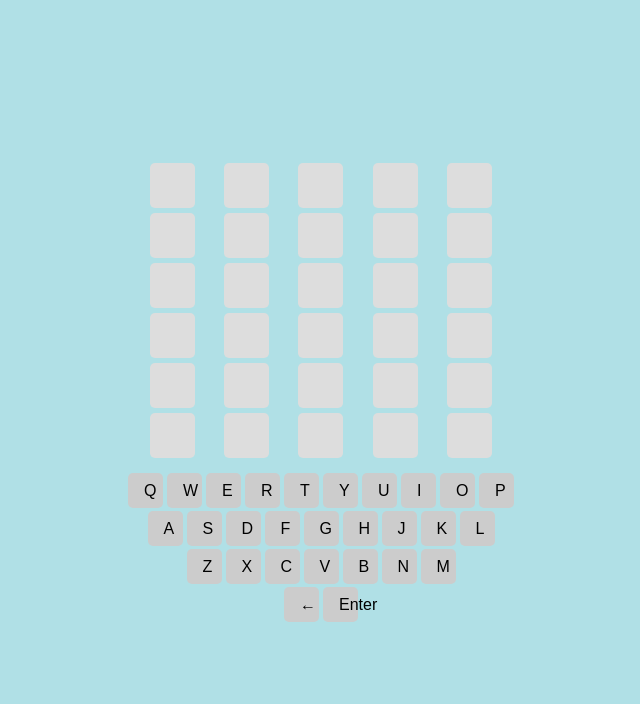
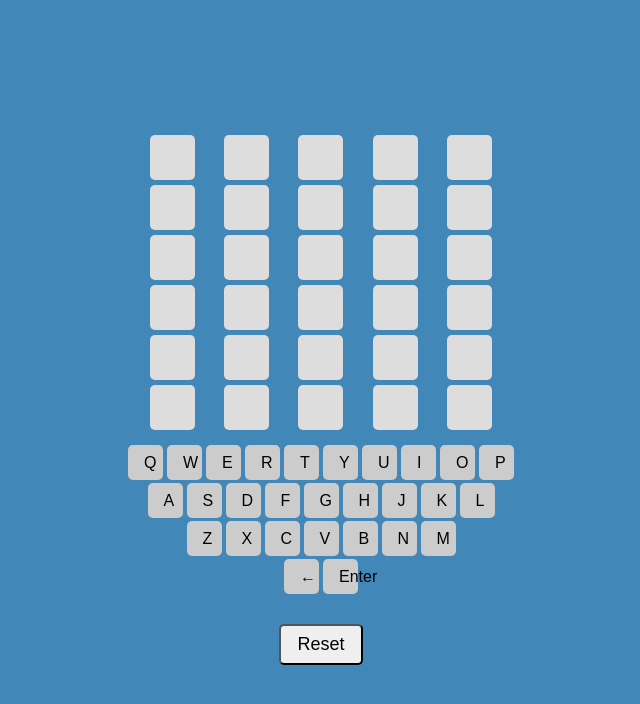
Before and after one commit to Lindseyt75/Wordle, a React (Vite) app: page / in a window 1280 px wide. Shown: the top 704 px of the page, without its empty margins (119-759 px from the left). Built offline with nearby package versions, Linux system fonts and the light colour scheme.

Commit message:
updated colors and added a reset button

```diff
--- a/src/app.jsx
+++ b/src/app.jsx
@@ -10,10 +10,11 @@ function getRandomWord() {
 }
 
 const WordleGame = () => {
-  const [wordleWord] = useState(getRandomWord());
+  const [wordleWord, setWordleWord] = useState(getRandomWord());
   const [currentGuess, setCurrentGuess] = useState("");  // Track the current guess
   const [attempts, setAttempts] = useState(0);  // Track the number of attempts
   const [board, setBoard] = useState(Array(6).fill(Array(5).fill('')));  // Board to hold guesses
+  const [resultBoard, setResultBoard] = useState(Array(6).fill(Array(5).fill('')));  // Board to hold results
   const [keyboardColors, setKeyboardColors] = useState({});  // Track keyboard colors
   const [message, setMessage] = useState("");  // Message for win/loss
 
@@ -43,12 +44,12 @@ const WordleGame = () => {
 
     // Update the board with the results
     const newBoard = [...board];
-    newBoard[attempts] = result.map((color) => {
-      if (color === GREEN) return 'green';
-      if (color === YELLOW) return 'yellow';
-      return 'gray'; // GRAY for incorrect letters
-    });
+    newBoard[attempts] = currentGuess.split('');
     setBoard(newBoard);
+
+    const newResultBoard = [...resultBoard];
+    newResultBoard[attempts] = result;
+    setResultBoard(newResultBoard);
 
     // Update the keyboard colors
     setKeyboardColors((prevColors) => {
@@ -78,6 +79,17 @@ const WordleGame = () => {
     setCurrentGuess("");  // Reset current guess for the next attempt
   };
 
+  // Handle reset button click
+  const handleReset = () => {
+    setWordleWord(getRandomWord());
+    setCurrentGuess("");
+    setAttempts(0);
+    setBoard(Array(6).fill(Array(5).fill('')));
+    setResultBoard(Array(6).fill(Array(5).fill('')));
+    setKeyboardColors({});
+    setMessage("");
+  };
+
   return (
     <div id="game">
       <div id="board">
@@ -87,7 +99,11 @@ const WordleGame = () => {
               <div
                 key={j}
                 className="cell"
-                style={{ backgroundColor: cell ? cell : "#ddd" }}
+                style={{
+                  backgroundColor: resultBoard[i] && resultBoard[i][j] === GREEN ? '#6aaa64' :
+                  resultBoard[i] && resultBoard[i][j] === YELLOW ? '#c9b458' :
+                  resultBoard[i] && resultBoard[i][j] === GRAY ? '#787c7e' : "#ddd"
+                }}
               >
                 {i === attempts ? currentGuess[j] : board[i][j]}
               </div>
@@ -103,6 +119,7 @@ const WordleGame = () => {
       />
 
       <div id="message">{message}</div>
+      <button id="reset-button" onClick={handleReset}>Reset</button>
     </div>
   );
 };
--- a/src/style.css
+++ b/src/style.css
@@ -7,7 +7,7 @@
 
 body {
   font-family: Arial, sans-serif;
-  background-color: #b0e0e6; /* Light Blue */
+  background-color: rgb(65, 136, 184); /* blue */
   display: flex;
   justify-content: center;
   align-items: center;
@@ -47,7 +47,7 @@ body {
 
 /* Styling for the different colors of the cells */
 #board .cell.green {
-  background-color: #6aaa64; /* Green */
+  background-color: #6ed865; /* Green */
   color: white;
 }
 
@@ -97,6 +97,18 @@ body {
   font-size: 16px; /* Smaller font size */
 }
 
+#reset-button {
+  margin-top: 15px;
+  padding: 8px 16px;
+  border-radius: 5px;
+  font-size: 18px;
+  cursor: pointer;
+}
+
+#reset-button:hover {
+  background-color: #bbb;
+}
+
 /* Button Styling */
 button {
   border-radius: 5px;
```
